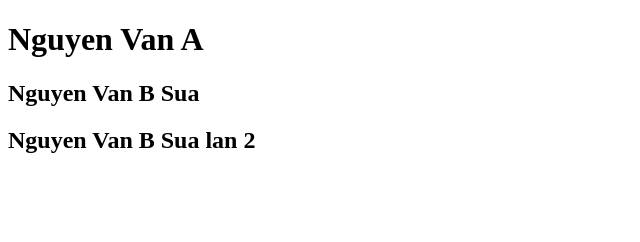
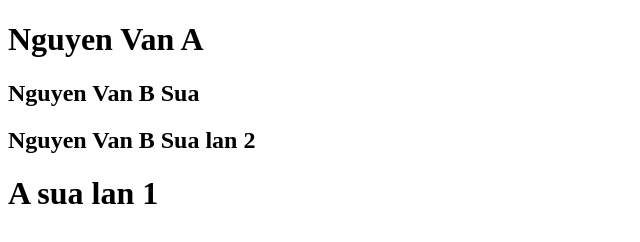
Before and after one commit to BuyingPrism8602/teamAB, a plain HTML site: page index.html in a window 1280 px wide. Shown: the whole page, without its empty margins (0-640 px from the left). Drawn offline with Linux system fonts and the light colour scheme.

Commit message:
4. A sua lan 1

```diff
--- a/index.html
+++ b/index.html
@@ -9,5 +9,6 @@
     <h1>Nguyen Van A</h1>
     <h2>Nguyen Van B Sua</h2>
     <h2>Nguyen Van B Sua lan 2</h2>
+    <h1>A sua lan 1</h1>
   </body>
 </html>
```
